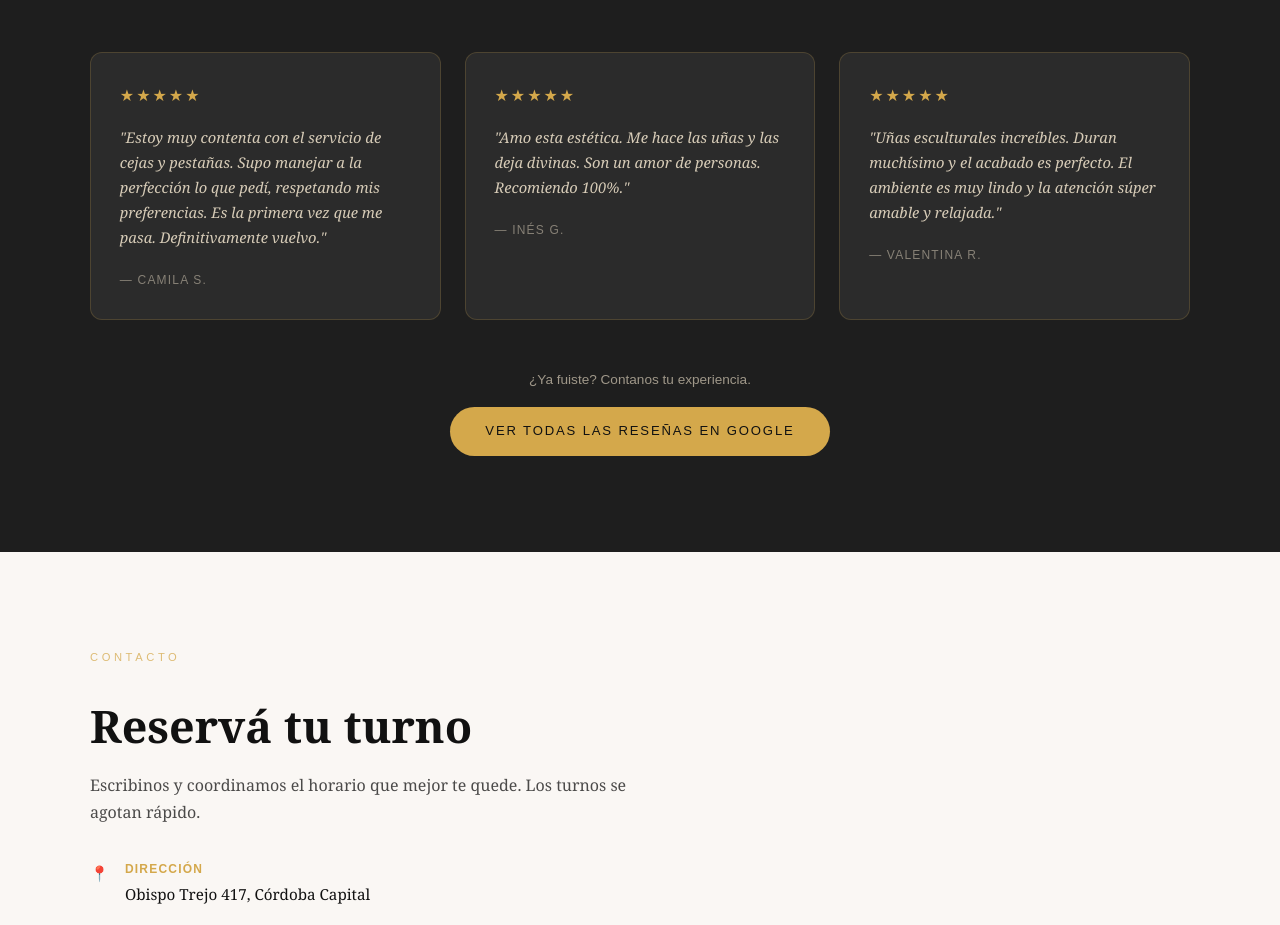
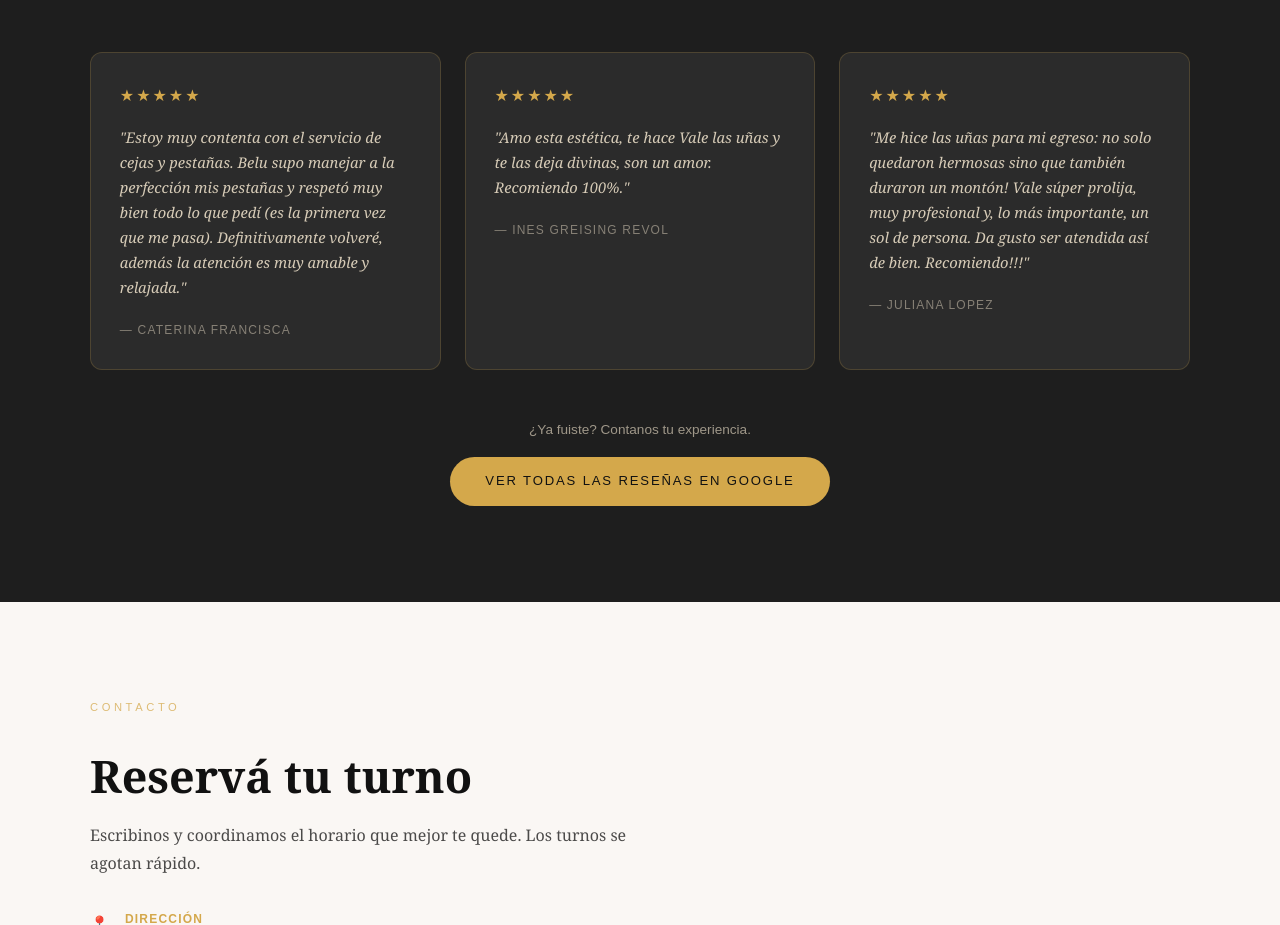
Before and after one commit to websparaesteticas/mora-estetica, a plain HTML site: page index.html in a window 1280 px wide. Shown: the part 3160-4085 px from the top of the page. Drawn offline with Linux system fonts and the light colour scheme.

Commit message:
Reemplazar testimonios por reseñas reales de Google Maps

```diff
--- a/index.html
+++ b/index.html
@@ -338,18 +338,18 @@
     <div class="reviews-grid">
       <div class="review-card">
         <div class="review-stars">★★★★★</div>
-        <p class="review-text">"Estoy muy contenta con el servicio de cejas y pestañas. Supo manejar a la perfección lo que pedí, respetando mis preferencias. Es la primera vez que me pasa. Definitivamente vuelvo."</p>
-        <div class="review-author">— Camila S.</div>
+        <p class="review-text">"Estoy muy contenta con el servicio de cejas y pestañas. Belu supo manejar a la perfección mis pestañas y respetó muy bien todo lo que pedí (es la primera vez que me pasa). Definitivamente volveré, además la atención es muy amable y relajada."</p>
+        <div class="review-author">— Caterina Francisca</div>
       </div>
       <div class="review-card">
         <div class="review-stars">★★★★★</div>
-        <p class="review-text">"Amo esta estética. Me hace las uñas y las deja divinas. Son un amor de personas. Recomiendo 100%."</p>
-        <div class="review-author">— Inés G.</div>
+        <p class="review-text">"Amo esta estética, te hace Vale las uñas y te las deja divinas, son un amor. Recomiendo 100%."</p>
+        <div class="review-author">— Ines Greising Revol</div>
       </div>
       <div class="review-card">
         <div class="review-stars">★★★★★</div>
-        <p class="review-text">"Uñas esculturales increíbles. Duran muchísimo y el acabado es perfecto. El ambiente es muy lindo y la atención súper amable y relajada."</p>
-        <div class="review-author">— Valentina R.</div>
+        <p class="review-text">"Me hice las uñas para mi egreso: no solo quedaron hermosas sino que también duraron un montón! Vale súper prolija, muy profesional y, lo más importante, un sol de persona. Da gusto ser atendida así de bien. Recomiendo!!!"</p>
+        <div class="review-author">— Juliana Lopez</div>
       </div>
     </div>
     <div class="reviews-cta">
```
